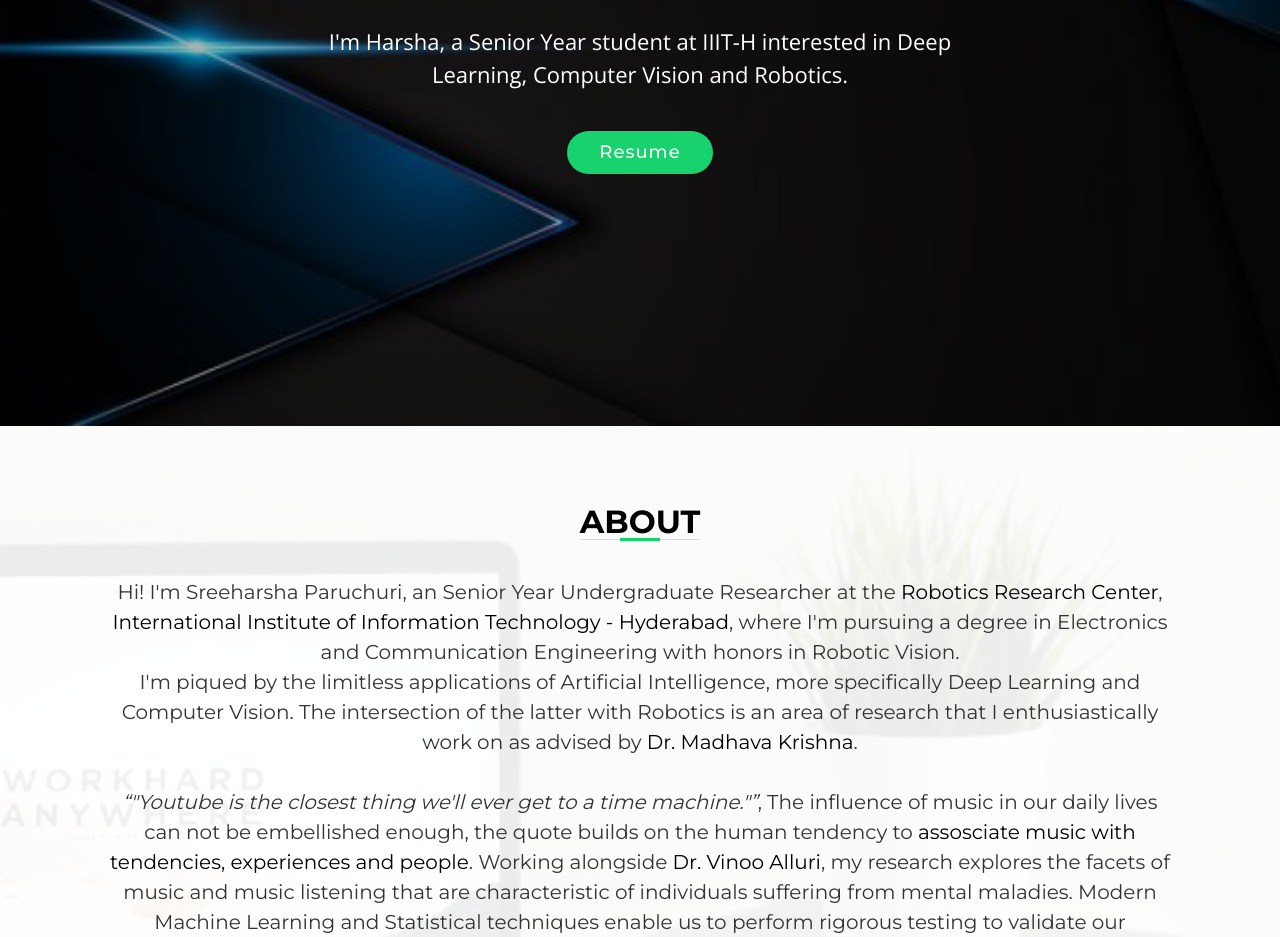
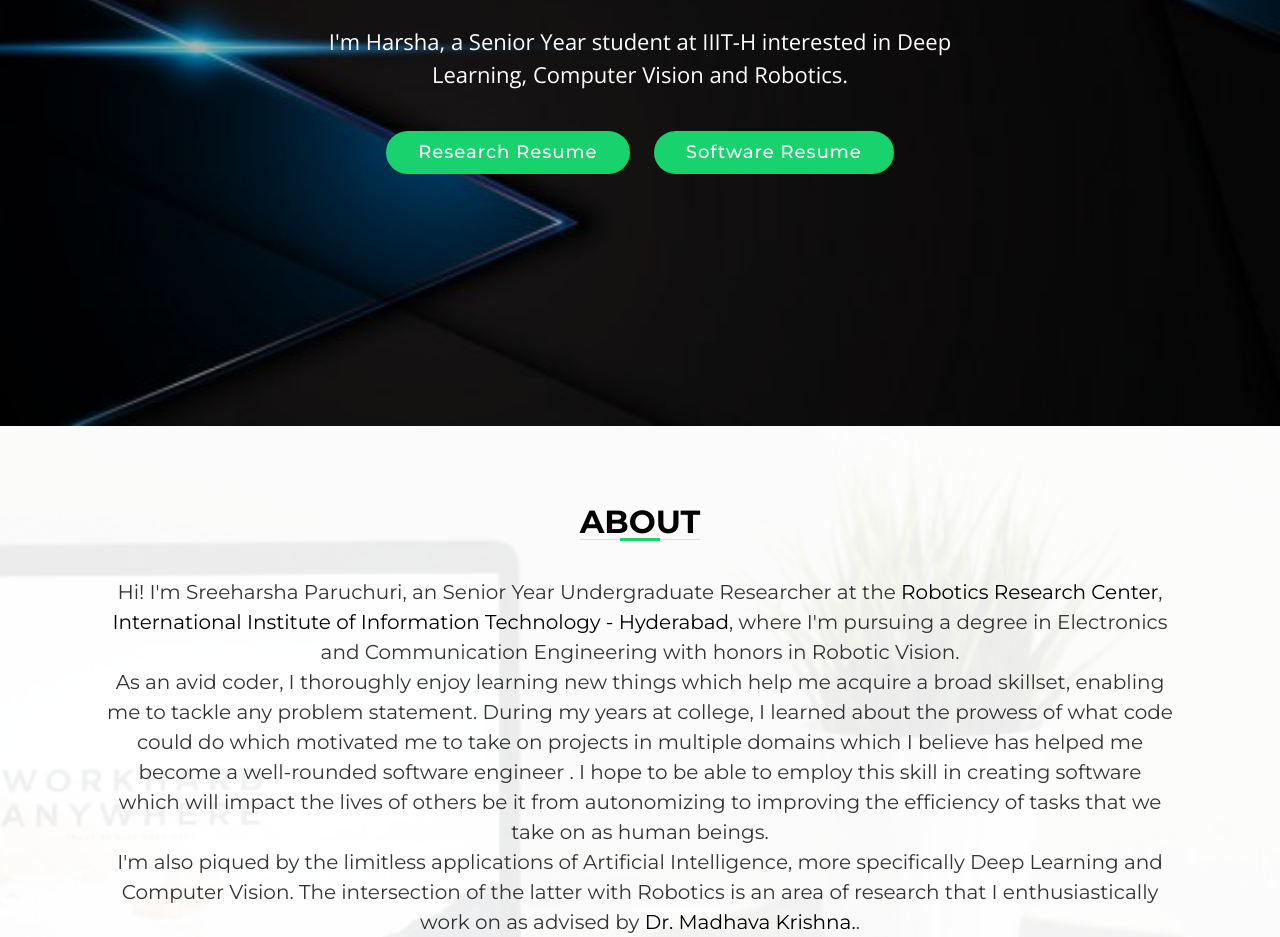
Before and after one commit to sreeharshaparuchur1/sreeharshaparuchur1.github.io, a plain HTML site: page index.html in a window 1280 px wide. Shown: the part 374-1311 px from the top of the page. Drawn offline with nearby package versions, Linux system fonts and the light colour scheme; files whose address does not match are found by name.

Commit message:
added profiles and swe

```diff
--- a/index.html
+++ b/index.html
@@ -65,7 +65,8 @@
                                 <div class="container">
                                     <h2 class="animate__animated animate__fadeInDown">Hello there</h2>
                                     <p class="animate__animated animate__fadeInUp">I'm Harsha, a Senior Year student at IIIT-H interested in Deep Learning, Computer Vision and Robotics.</p>
-                                    <a href="assets/Sreeharsha_Resume.pdf" class="btn-get-started scrollto animate__animated animate__fadeInUp">Resume</a>
+                                    <a href="assets/Sreeharsha_Resume.pdf" class="btn-get-started scrollto animate__animated animate__fadeInUp">Research Resume</a>
+                                    <a href="assets/Sreeharsha_Full_Time_SDE.pdf" class="btn-get-started scrollto animate__animated animate__fadeInUp">Software Resume</a>
                                 </div>
                             </div>
                         </div>
@@ -82,14 +83,15 @@
                         <h3>About</h3>
                         <br>
                         <h4><p>Hi! I'm Sreeharsha Paruchuri, an Senior Year Undergraduate Researcher at the <a href = "https://robotics.iiit.ac.in/">Robotics Research Center</a>, <a href = "https://www.iiit.ac.in/">International Institute of Information Technology - Hyderabad</a>, where I'm pursuing a degree in Electronics and Communication Engineering with honors in Robotic Vision.
-                        <br>I'm piqued by the limitless applications of Artificial Intelligence, more specifically Deep Learning and Computer Vision. The intersection of the latter with Robotics is an area of research that I enthusiastically work on as advised by <a href = "https://scholar.google.co.in/citations?hl=en&user=QDuPGHwAAAAJ&view_op=list_works&sortby=pubdate">Dr. Madhava Krishna</a>.
+                        <br> As an avid coder, I thoroughly enjoy learning new things which help me acquire a broad skillset, enabling me to tackle any problem statement. During my years at college, I learned about the prowess of what code could do which motivated me to take on projects in multiple domains which I believe has helped me become a well-rounded software engineer . I hope to be able to employ this skill in creating software which will impact the lives of others be it from autonomizing to improving the efficiency of tasks that we take on as human beings.
+                        <br>I'm also piqued by the limitless applications of Artificial Intelligence, more specifically Deep Learning and Computer Vision. The intersection of the latter with Robotics is an area of research that I enthusiastically work on as advised by <a href = "https://scholar.google.co.in/citations?hl=en&user=QDuPGHwAAAAJ&view_op=list_works&sortby=pubdate">Dr. Madhava Krishna.</a>.
                         <br><br>
                         <q>"Youtube is the closest thing we'll ever get to a time machine."</q>, The influence of music in our daily lives can not be embellished enough, the quote builds on the human tendency to <a href="https://www.psychologytoday.com/us/blog/why-music-moves-us/201409/4-reasons-we-listen-sad-music-when-were-sad">assosciate music with tendencies, experiences and people</a>. Working alongside <a href = "https://scholar.google.co.in/citations?user=pQQpWakAAAAJ&hl=en">Dr. Vinoo Alluri</a>, my research explores the facets of music and music listening that are characteristic of individuals suffering from mental maladies. Modern Machine Learning and Statistical techniques enable us to perform rigorous testing to validate our hypotheses and uncover latent features of music listening that can be used as predictors for the risk of depression for an individual.
                         <br><br>
                         Sports, Photography, Writing, Music and Reading are just a few of the hobbies I enjoy. I primarily play Cricket, Table Tennis and Volleyball. I believe that photography can tell stories that words can't and relish capturing nature's fleeting moments, among others.
-                        I am also a fanatical car enthusiast, so it might seem somewhat hypocritical of me to say that I am also an avid environmentalist. I actively follow advances in technology (ranging from mobile phones to spacecraft). On a slightly tangential note, I find the uncertainity of the questions that come with philosophy to be very contemplative, more so the age old mind-body debacle and investigating nature through a teleological lens. I'm not incredulous to hearing out what others posit so free to hit me up if you'd like to give your two cents on any of the above 'Meditations' :)
+                        I am also a fanatical car enthusiast, so it might seem somewhat hypocritical of me to say that I am also an avid environmentalist. I actively follow advances in technology (ranging from mobile phones to spacecraft). On a slightly tangential note, I find the uncertainity of the questions that come with philosophy to be very contemplative, more so the age old mind-body debacle and investigating nature through a teleological lens. I'm not incredulous to hearing out what others think about the same so feel free to hit me up if you'd like to give your two cents on any of the above 'Meditations' :)
                         <br><br>
-                        I look up to Steve Jobs, Elon Musk and <a href = "http://www.bollant.com/">Srikanth Bolla</a> for their remarkable journeys and what they stand for.
+                        I look up to Steve Jobs, Elon Musk for their remarkable journeys and what they stand for.
                       </p></h4>
                     </header>
                 </div>
```
Also changed, not shown: 1 other file.
